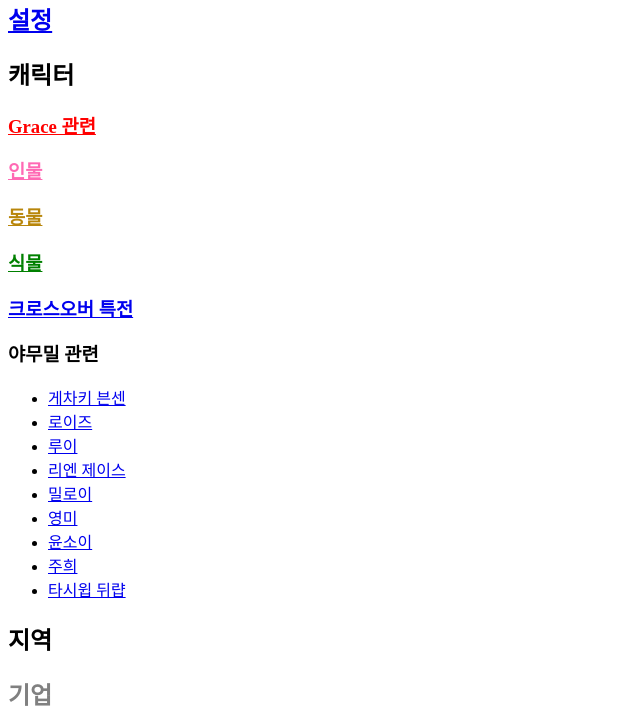
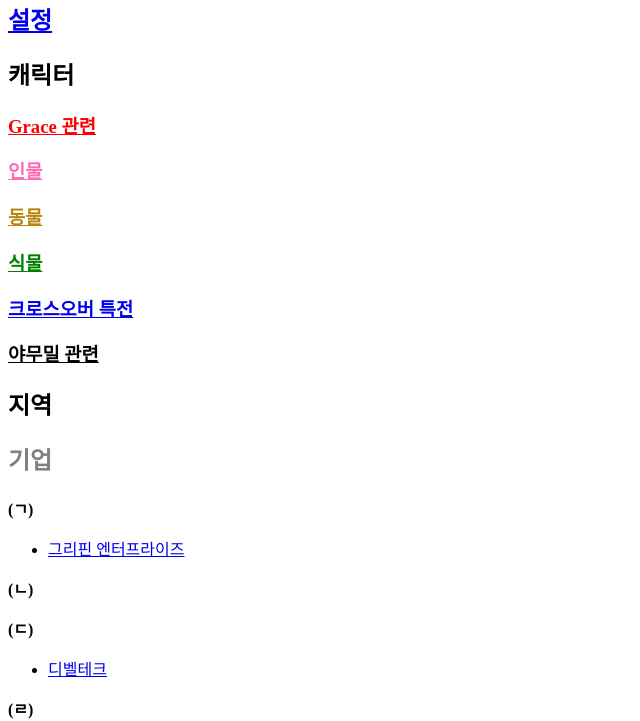
Before and after one commit to Graceverse/Graceverse.github.io, a plain HTML site: page index.html in a window 1280 px wide. Shown: the part 79-800 px from the top of the page, without its empty margins (0-640 px from the left). Drawn offline with Linux system fonts and the light colour scheme.

Commit message:
커밋 메시지 적고

```diff
--- a/index.html
+++ b/index.html
@@ -24,18 +24,7 @@
        <a href="./cossver.html" title="크로스오버 특전"><h3>크로스오버 특전</h3></a>
        </section>
        <section>
-       <h3 class="black">야무밀 관련</h3>
-       <ul>
-        <li><a href="https://docs.google.com/document/d/1xtEI0XHZ2Kb3FE3ZiPIm5gIxz-PzpJ8E/edit" target="_blank" title="게차키 븐센">게차키 븐센</a></li>
-        <li><a href="https://docs.google.com/document/d/1gHfZyIFjpr0Br88gcMYGo9gcHhSwat_J/edit" target="_blank" title="로이즈">로이즈</a></li>
-        <li><a href="https://docs.google.com/document/d/1BNJlm3cqsa5fhiWbEQ7Yk3ofZk0XdR_f/edit" target="_blank" title="루이">루이</a></li>
-        <li><a href="https://docs.google.com/document/d/1sKGgbAQMB_SO_FHIaEsYalXQuzt7aqGo/edit" target="_blank" title="리엔 제이스">리엔 제이스</a></li>
-        <li><a href="https://docs.google.com/document/d/1tgz1lKUHl75XiBdwyz9pCpyeAlDGhXR9/edit" target="_blank" title="밀로이">밀로이</a></li>
-        <li><a href="https://docs.google.com/document/d/1VRIyTKKt0ZW46nQBcTk6GaIe_mYIKhxe/edit" target="_blank" title="영미">영미</a></li>
-        <li><a href="https://docs.google.com/document/d/1yR1vz-aZJJ1H8-IQ9kKvhT4gmdh2bfGH/edit" target="_blank" title="윤소이">윤소이</a></li>
-        <li><a href="https://docs.google.com/document/d/1Oan8zW67OdlN6wJKkk4mFsM4yiWqZNVJ/edit" target="_blank" title="주희">주희</a></li>
-        <li><a href="https://docs.google.com/document/d/1vcbo60-V7_EteF7D9ecNopdgqdSZIRoi/edit" target="_blank" title="타시윕 뒤럅">타시윕 뒤럅</a></li>
-        </ul>
+       <a href="./Related_Yamumil.html" class="black" title="야무밀 관련"><h3>야무밀 관련</h3></a>
         </section>
         <section>
             <h2>지역</h2>
```
Also changed, not shown: Related_Yamumil.html (added, +19 -0 lines).
